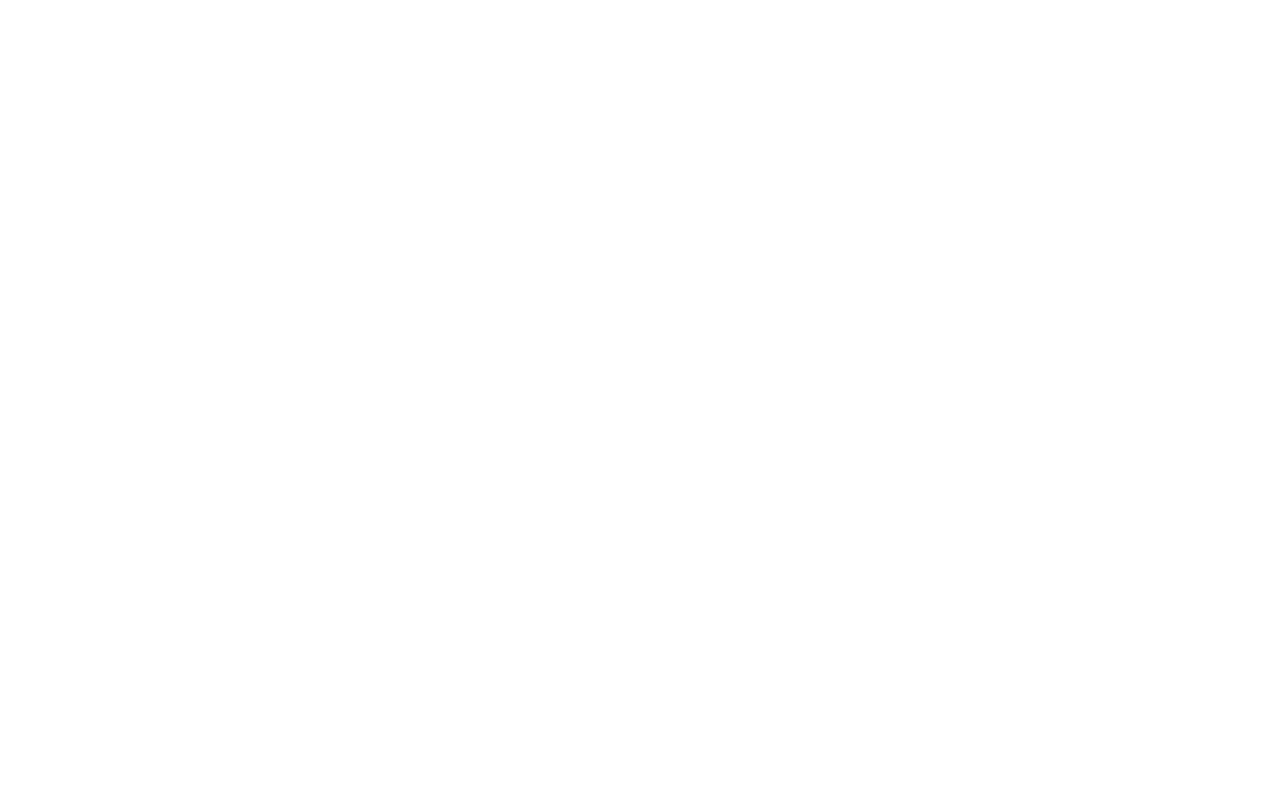
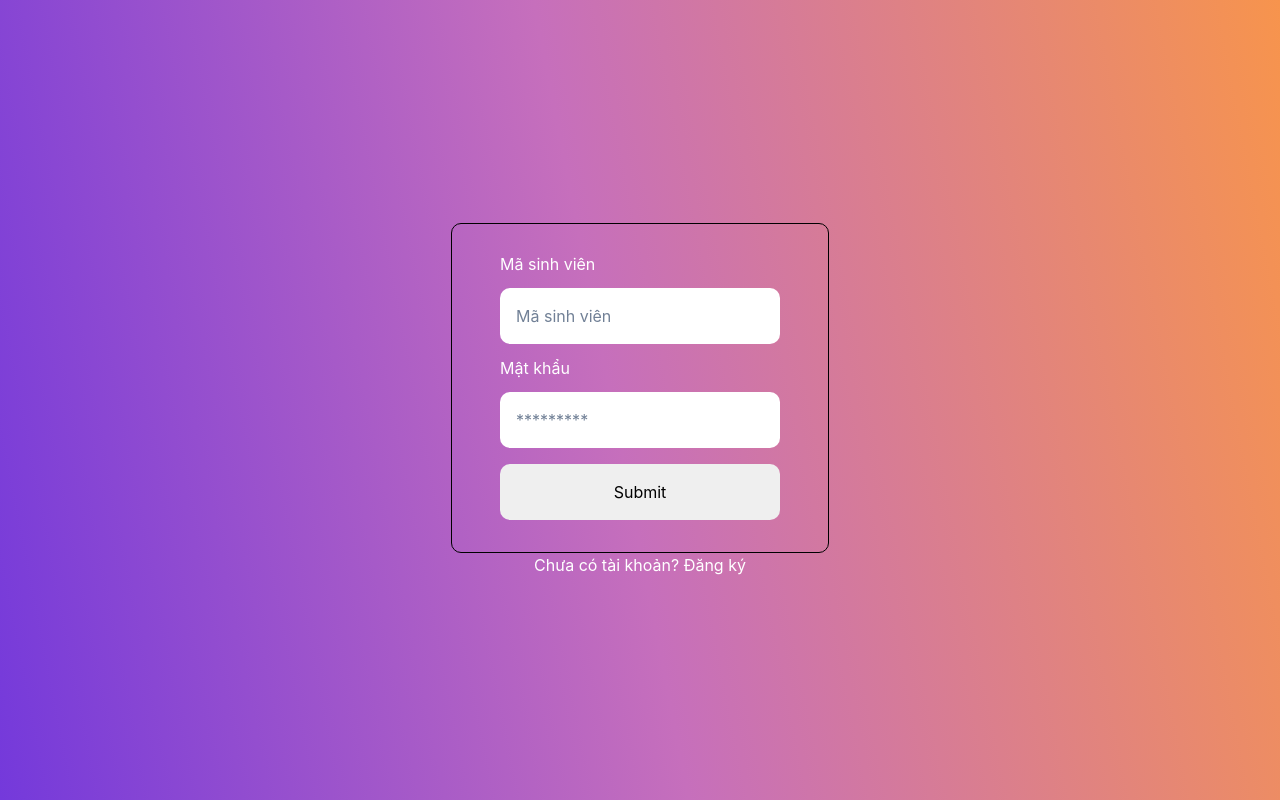
Before and after one commit to cognaiger/smart-map-uetcodecamp, a React (Create React App) app in the folder client/: page /login in a window 1280 px wide. Before the commit this address had no page. Built offline with nearby package versions, Linux system fonts and the light colour scheme.

Commit message:
login from UI

```diff
--- a/client/src/App.js
+++ b/client/src/App.js
@@ -4,6 +4,7 @@
 import G2F1 from "./pages/FloorLayout/G2F1";
 import G2F2 from "./pages/FloorLayout/G2F2";
 import G2F3 from "./pages/FloorLayout/G2F3";
+import Login from "./pages/Login/Login";
 import { Routes, Route } from "react-router-dom";
 
 function App() {
@@ -11,6 +12,7 @@
     <div className="App">
       <Routes>
         <Route path="/register" element={<Register />} />
+        <Route path="/login" element={<Login />} />
         <Route path="/" element={<MainPage />} />
         <Route path="/8" element={<G2 />}>
           <Route path="/8/1" element={<G2F1 />} />
--- /dev/null
+++ b/client/src/pages/Login/Login.css
@@ -0,0 +1,48 @@
+.login-container{
+    display: flex;
+    flex-direction: column;
+    min-height: 100vh;
+    color:white;
+    align-items: center;
+    justify-content: center;
+    background-image: linear-gradient(79deg, #7439db, #C66FBC 48%, #F7944D);
+}
+
+.login-form {
+    display: flex;
+    flex-direction: column;
+    border: black solid 1px;
+    padding: 3rem;
+    padding-bottom: 1.5rem;
+    padding-top: 1.5rem;
+    border-radius: 10px;
+
+}
+
+label {
+    text-align: left;
+    padding: 0.25rem 0;
+}
+
+input {
+    margin: 0.5rem 0;
+    padding: 1rem;
+    border: none;
+    border-radius: 10px;
+    color: black;
+}
+
+.register-btn {
+    border: none;
+    background-color: white;
+    padding: 20px;
+    border-radius: 10px;
+    cursor: pointer;
+    color: black;
+}
+
+.switch-btn {
+    background: none;
+    color: white;
+    text-decoration: underline;
+}
--- /dev/null
+++ b/client/src/pages/Login/Login.jsx
@@ -0,0 +1,69 @@
+import React, { useState } from "react";
+import axios from "axios";
+import { Link, useNavigate } from "react-router-dom";
+import "./Login.css";
+
+const Login = () => {
+  const history = useNavigate();
+  const [studentID, setStudentID] = useState("");
+  const [password, setPassword] = useState("");
+
+  async function submit(e) {
+    e.preventDefault();
+
+    try {
+      await axios
+        .post("http://localhost:8000/login", {
+          studentID,
+          password,
+        })
+        .then((res) => {
+          if (res.data === "success") {
+            history("/", { state: { id: studentID } });
+          } else if (res.data === "not exist") {
+            alert("User has not registed");
+          } else if (res.data === "the password is incorrect") {
+            alert("the password is incorrect");
+          }
+        })
+        .catch((e) => {
+          alert("wrong details");
+          console.log(e);
+        });
+    } catch (e) {
+      console.log(e);
+    }
+  }
+
+  return (
+    <div className="login-container">
+      <form className="login-form" action="POST">
+        <label htmlFor="id">Mã sinh viên</label>
+        <input
+          value={studentID}
+          onChange={(e) => setStudentID(e.target.value)}
+          type="number"
+          placeholder="Mã sinh viên"
+          id="id"
+          name="id"
+        />
+
+        <label htmlFor="pass">Mật khẩu</label>
+        <input
+          value={password}
+          onChange={(e) => setPassword(e.target.value)}
+          type="password"
+          placeholder="*********"
+          id="password"
+          name="password"
+        />
+
+        <input type="submit" onClick={submit} />
+      </form>
+
+      <Link to="/Register">Chưa có tài khoản? Đăng ký</Link>
+    </div>
+  );
+};
+
+export default Login;
```
Also changed, not shown: 2 other files (tests, documents, lock files or other folders).
